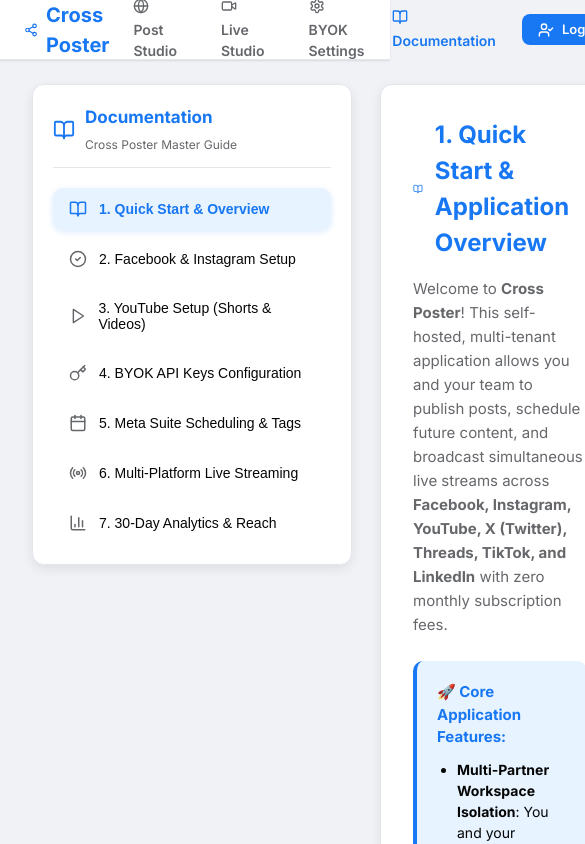
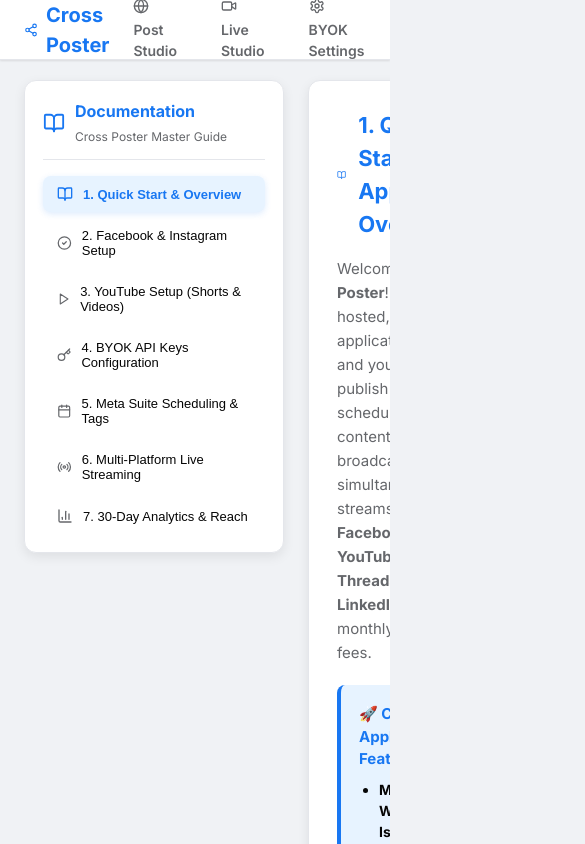
Before and after one commit to kamru1i/cross-poster, a Next.js app: page /docs in a window 390 px wide. Shown: the top 844 px of the page, 585 px wide, since content can reach past the window. Built offline with nearby package versions, Linux system fonts and the light colour scheme.

Commit message:
style: make dashboard & documentation layout 100% full width with zero side margins and adaptive low-res monitor responsiveness

```diff
--- a/app/docs/page.tsx
+++ b/app/docs/page.tsx
@@ -36,18 +36,26 @@
   ];
 
   return (
-    <div style={{ width: '100%', maxWidth: '1600px', margin: '0 auto', padding: '24px 32px', display: 'grid', gridTemplateColumns: '320px 1fr', gap: 28 }}>
+    <div style={{
+      width: '100%',
+      maxWidth: '100%',
+      margin: 0,
+      padding: '20px 24px',
+      display: 'grid',
+      gridTemplateColumns: 'minmax(260px, 300px) 1fr',
+      gap: 24
+    }}>
       {/* Sidebar Documentation Menu */}
-      <div className="card" style={{ height: 'fit-content', position: 'sticky', top: 80, padding: 20 }}>
-        <div style={{ display: 'flex', alignItems: 'center', gap: 10, marginBottom: 20, paddingBottom: 12, borderBottom: '1px solid #E4E6EB' }}>
+      <div className="card" style={{ height: 'fit-content', position: 'sticky', top: 80, padding: 18 }}>
+        <div style={{ display: 'flex', alignItems: 'center', gap: 10, marginBottom: 16, paddingBottom: 12, borderBottom: '1px solid #E4E6EB' }}>
           <BookOpen size={22} color="#1877F2" />
           <div>
-            <h3 style={{ fontSize: 17, fontWeight: 700, color: '#1877F2' }}>Documentation</h3>
+            <h3 style={{ fontSize: 16, fontWeight: 700, color: '#1877F2' }}>Documentation</h3>
             <span style={{ fontSize: 12, color: '#65676B' }}>Cross Poster Master Guide</span>
           </div>
         </div>
 
-        <div style={{ display: 'flex', flexDirection: 'column', gap: 8 }}>
+        <div style={{ display: 'flex', flexDirection: 'column', gap: 6 }}>
           {menuItems.map(item => {
             const Icon = item.icon;
             const isActive = activeSection === item.id;
@@ -58,21 +66,21 @@
                 style={{
                   display: 'flex',
                   alignItems: 'center',
-                  gap: 12,
-                  padding: '12px 16px',
-                  borderRadius: 10,
+                  gap: 10,
+                  padding: '10px 14px',
+                  borderRadius: 8,
                   border: 'none',
                   background: isActive ? '#E7F3FF' : 'transparent',
                   color: isActive ? '#1877F2' : '#050505',
                   fontWeight: isActive ? 700 : 500,
-                  fontSize: 14,
+                  fontSize: 13,
                   cursor: 'pointer',
                   textAlign: 'left',
                   transition: 'all 0.2s ease',
                   boxShadow: isActive ? '0 2px 6px rgba(24, 119, 242, 0.15)' : 'none'
                 }}
               >
-                <Icon size={18} color={isActive ? '#1877F2' : '#65676B'} />
+                <Icon size={16} color={isActive ? '#1877F2' : '#65676B'} />
                 <span>{item.title}</span>
               </button>
             );
@@ -81,21 +89,21 @@
       </div>
 
       {/* Main Documentation Content Area */}
-      <div className="card" style={{ minHeight: '650px', padding: 32 }}>
+      <div className="card" style={{ minHeight: '650px', padding: 28 }}>
         {activeSection === 'getting-started' && (
           <div>
             <div style={{ display: 'flex', alignItems: 'center', gap: 12, marginBottom: 16 }}>
-              <BookOpen size={28} color="#1877F2" />
-              <h2 style={{ fontSize: 24, fontWeight: 700, color: '#1877F2' }}>
+              <BookOpen size={26} color="#1877F2" />
+              <h2 style={{ fontSize: 22, fontWeight: 700, color: '#1877F2' }}>
                 1. Quick Start & Application Overview
               </h2>
             </div>
-            <p style={{ color: '#65676B', fontSize: 15, lineHeight: 1.6, marginBottom: 24 }}>
+            <p style={{ color: '#65676B', fontSize: 15, lineHeight: 1.6, marginBottom: 20 }}>
               Welcome to <strong>Cross Poster</strong>! This self-hosted, multi-tenant application allows you and your team to publish posts, schedule future content, and broadcast simultaneous live streams across <strong>Facebook, Instagram, YouTube, X (Twitter), Threads, TikTok, and LinkedIn</strong> with zero monthly subscription fees.
             </p>
 
-            <div style={{ backgroundColor: '#E7F3FF', borderLeft: '4px solid #1877F2', padding: 20, borderRadius: 10, marginBottom: 24 }}>
-              <h4 style={{ fontSize: 15, fontWeight: 700, color: '#1877F2', marginBottom: 10 }}>🚀 Core Application Features:</h4>
+            <div style={{ backgroundColor: '#E7F3FF', borderLeft: '4px solid #1877F2', padding: 18, borderRadius: 8, marginBottom: 20 }}>
+              <h4 style={{ fontSize: 15, fontWeight: 700, color: '#1877F2', marginBottom: 8 }}>🚀 Core Application Features:</h4>
               <ul style={{ paddingLeft: 20, fontSize: 14, color: '#050505', display: 'flex', flexDirection: 'column', gap: 8 }}>
                 <li><strong>Multi-Partner Workspace Isolation</strong>: You and your partner log in independently to your own private account workspaces.</li>
                 <li><strong>BYOK (Bring Your Own Keys)</strong>: Enter your own official free platform API keys directly in the UI.</li>
@@ -109,25 +117,25 @@
         {activeSection === 'meta-setup' && (
           <div>
             <div style={{ display: 'flex', alignItems: 'center', gap: 12, marginBottom: 16 }}>
-              <CheckCircle2 size={28} color="#1877F2" />
-              <h2 style={{ fontSize: 24, fontWeight: 700, color: '#1877F2' }}>
+              <CheckCircle2 size={26} color="#1877F2" />
+              <h2 style={{ fontSize: 22, fontWeight: 700, color: '#1877F2' }}>
                 2. Connecting Facebook Pages & Instagram Accounts
               </h2>
             </div>
-            <p style={{ color: '#65676B', fontSize: 15, marginBottom: 24 }}>
+            <p style={{ color: '#65676B', fontSize: 15, marginBottom: 20 }}>
               Step-by-step instructions to connect your Facebook Pages, Profiles, and Instagram Business accounts.
             </p>
 
             <div style={{ display: 'flex', flexDirection: 'column', gap: 16 }}>
-              <div style={{ border: '1px solid #CED0D4', borderRadius: 10, padding: 20, background: '#FFFFFF' }}>
-                <h3 style={{ fontSize: 16, fontWeight: 700, color: '#1877F2', marginBottom: 8 }}>Step 1: Obtain Meta Developer Credentials</h3>
+              <div style={{ border: '1px solid #CED0D4', borderRadius: 8, padding: 18, background: '#FFFFFF' }}>
+                <h3 style={{ fontSize: 15, fontWeight: 700, color: '#1877F2', marginBottom: 6 }}>Step 1: Obtain Meta Developer Credentials</h3>
                 <p style={{ fontSize: 14, color: '#050505', lineHeight: 1.5 }}>
                   Go to <a href="https://developers.facebook.com/" target="_blank" rel="noreferrer" style={{ color: '#1877F2', fontWeight: 600 }}>developers.facebook.com</a>, click <strong>Create App</strong>, choose <strong>Business</strong>, and copy your <strong>Meta App ID</strong> and <strong>Meta App Secret</strong>.
                 </p>
               </div>
 
-              <div style={{ border: '1px solid #CED0D4', borderRadius: 10, padding: 20, background: '#FFFFFF' }}>
-                <h3 style={{ fontSize: 16, fontWeight: 700, color: '#1877F2', marginBottom: 8 }}>Step 2: Required Products & Scopes</h3>
+              <div style={{ border: '1px solid #CED0D4', borderRadius: 8, padding: 18, background: '#FFFFFF' }}>
+                <h3 style={{ fontSize: 15, fontWeight: 700, color: '#1877F2', marginBottom: 6 }}>Step 2: Required Products & Scopes</h3>
                 <p style={{ fontSize: 14, color: '#050505', lineHeight: 1.5 }}>
                   Add <strong>Facebook Login for Business</strong>, <strong>Instagram Graph API</strong>, and request permissions: <code>pages_manage_posts</code>, <code>pages_read_engagement</code>, <code>instagram_content_publish</code>.
                 </p>
@@ -139,18 +147,18 @@
         {activeSection === 'youtube-setup' && (
           <div>
             <div style={{ display: 'flex', alignItems: 'center', gap: 12, marginBottom: 16 }}>
-              <Play size={28} color="#FF0000" />
-              <h2 style={{ fontSize: 24, fontWeight: 700, color: '#FF0000' }}>
+              <Play size={26} color="#FF0000" />
+              <h2 style={{ fontSize: 22, fontWeight: 700, color: '#FF0000' }}>
                 3. Connecting YouTube Channels (Videos & Shorts)
               </h2>
             </div>
-            <p style={{ color: '#65676B', fontSize: 15, marginBottom: 24 }}>
+            <p style={{ color: '#65676B', fontSize: 15, marginBottom: 20 }}>
               Enable 4K video uploads and YouTube Shorts cross-posting for your YouTube Channel.
             </p>
 
-            <div style={{ border: '1px solid #CED0D4', borderRadius: 10, padding: 20, background: '#FFFFFF' }}>
-              <h3 style={{ fontSize: 16, fontWeight: 700, color: '#FF0000', marginBottom: 10 }}>Google Cloud Setup Steps</h3>
-              <ol style={{ paddingLeft: 20, fontSize: 14, color: '#050505', display: 'flex', flexDirection: 'column', gap: 10 }}>
+            <div style={{ border: '1px solid #CED0D4', borderRadius: 8, padding: 18, background: '#FFFFFF' }}>
+              <h3 style={{ fontSize: 15, fontWeight: 700, color: '#FF0000', marginBottom: 8 }}>Google Cloud Setup Steps</h3>
+              <ol style={{ paddingLeft: 20, fontSize: 14, color: '#050505', display: 'flex', flexDirection: 'column', gap: 8 }}>
                 <li>Navigate to <a href="https://console.cloud.google.com/" target="_blank" rel="noreferrer" style={{ color: '#FF0000', fontWeight: 600 }}>Google Cloud Console</a>.</li>
                 <li>Enable <strong>YouTube Data API v3</strong> and <strong>YouTube Live Streaming API</strong>.</li>
                 <li>Create an <strong>OAuth 2.0 Client ID</strong> (Web Application).</li>
@@ -163,16 +171,16 @@
         {activeSection === 'byok-setup' && (
           <div>
             <div style={{ display: 'flex', alignItems: 'center', gap: 12, marginBottom: 16 }}>
-              <Key size={28} color="#1877F2" />
-              <h2 style={{ fontSize: 24, fontWeight: 700, color: '#1877F2' }}>
+              <Key size={26} color="#1877F2" />
+              <h2 style={{ fontSize: 22, fontWeight: 700, color: '#1877F2' }}>
                 4. BYOK (Bring Your Own Keys) Encryption Settings
               </h2>
             </div>
-            <p style={{ color: '#65676B', fontSize: 15, marginBottom: 24 }}>
+            <p style={{ color: '#65676B', fontSize: 15, marginBottom: 20 }}>
               Cross Poster uses AES-256 encryption to store your API keys securely on the server without rate limit restrictions.
             </p>
 
-            <div style={{ backgroundColor: '#F0F2F5', padding: 20, borderRadius: 10 }}>
+            <div style={{ backgroundColor: '#F0F2F5', padding: 18, borderRadius: 8 }}>
               <p style={{ fontSize: 14, color: '#050505', lineHeight: 1.6 }}>
                 Open <strong>⚙️ BYOK Settings</strong> from the top navbar header, enter your platform credentials, and click <strong>Save Encrypted Credentials</strong>. All keys are encrypted before storing to database.
               </p>
@@ -183,16 +191,16 @@
         {activeSection === 'post-scheduling' && (
           <div>
             <div style={{ display: 'flex', alignItems: 'center', gap: 12, marginBottom: 16 }}>
-              <Calendar size={28} color="#1877F2" />
-              <h2 style={{ fontSize: 24, fontWeight: 700, color: '#1877F2' }}>
+              <Calendar size={26} color="#1877F2" />
+              <h2 style={{ fontSize: 22, fontWeight: 700, color: '#1877F2' }}>
                 5. Meta Suite Post Scheduling & Tags
               </h2>
             </div>
-            <p style={{ color: '#65676B', fontSize: 15, marginBottom: 24 }}>
+            <p style={{ color: '#65676B', fontSize: 15, marginBottom: 20 }}>
               Schedule future posts and use AI-recommended peak audience active times.
             </p>
 
-            <ol style={{ paddingLeft: 20, fontSize: 14, color: '#050505', display: 'flex', flexDirection: 'column', gap: 10 }}>
+            <ol style={{ paddingLeft: 20, fontSize: 14, color: '#050505', display: 'flex', flexDirection: 'column', gap: 8 }}>
               <li>In <strong>Post Studio</strong>, click on the <strong>Schedule Post</strong> tab.</li>
               <li>Click <strong>⚡ Optimal Posting Time</strong> to auto-set peak follower engagement hours.</li>
               <li>Add hashtags (`#TechNews`) or account tags (`@PartnerBrand`) before scheduling.</li>
@@ -203,16 +211,16 @@
         {activeSection === 'live-streaming' && (
           <div>
             <div style={{ display: 'flex', alignItems: 'center', gap: 12, marginBottom: 16 }}>
-              <Radio size={28} color="#FF0000" />
-              <h2 style={{ fontSize: 24, fontWeight: 700, color: '#FF0000' }}>
+              <Radio size={26} color="#FF0000" />
+              <h2 style={{ fontSize: 22, fontWeight: 700, color: '#FF0000' }}>
                 6. Multi-Platform Live Streaming Guide
               </h2>
             </div>
-            <p style={{ color: '#65676B', fontSize: 15, marginBottom: 24 }}>
+            <p style={{ color: '#65676B', fontSize: 15, marginBottom: 20 }}>
               Broadcast live from your web camera or mobile app across Facebook Live, YouTube Live, and Custom RTMP destinations simultaneously.
             </p>
 
-            <ol style={{ paddingLeft: 20, fontSize: 14, color: '#050505', display: 'flex', flexDirection: 'column', gap: 10 }}>
+            <ol style={{ paddingLeft: 20, fontSize: 14, color: '#050505', display: 'flex', flexDirection: 'column', gap: 8 }}>
               <li>Go to <strong>Live Studio</strong> from the navbar header.</li>
               <li>Select your target live platforms (e.g. ✅ Facebook Live + ✅ YouTube Live).</li>
               <li>Enter a broadcast title and click <strong>Start Multi-Live Stream</strong>.</li>
@@ -223,16 +231,16 @@
         {activeSection === 'analytics-logs' && (
           <div>
             <div style={{ display: 'flex', alignItems: 'center', gap: 12, marginBottom: 16 }}>
-              <BarChart3 size={28} color="#1877F2" />
-              <h2 style={{ fontSize: 24, fontWeight: 700, color: '#1877F2' }}>
+              <BarChart3 size={26} color="#1877F2" />
+              <h2 style={{ fontSize: 22, fontWeight: 700, color: '#1877F2' }}>
                 7. 30-Day Reach & Analytics Insights
               </h2>
             </div>
-            <p style={{ color: '#65676B', fontSize: 15, marginBottom: 24 }}>
+            <p style={{ color: '#65676B', fontSize: 15, marginBottom: 20 }}>
               Track 30-day total reach, impressions, likes, and comments across all platforms.
             </p>
 
-            <div style={{ backgroundColor: '#F0F2F5', padding: 20, borderRadius: 10 }}>
+            <div style={{ backgroundColor: '#F0F2F5', padding: 18, borderRadius: 8 }}>
               <p style={{ fontSize: 14, color: '#050505', lineHeight: 1.6 }}>
                 All published posts automatically sync performance stats via Graph APIs. View detailed breakdown under the <strong>30-Day Social Reach Insights</strong> card on the homepage.
               </p>
--- a/app/globals.css
+++ b/app/globals.css
@@ -38,16 +38,20 @@
   padding: 0;
 }
 
-body {
-  font-family: 'Inter', system-ui, -apple-system, sans-serif;
+html, body {
+  width: 100%;
+  max-width: 100%;
+  overflow-x: hidden;
   background-color: var(--fb-bg);
   color: var(--fb-text);
+  font-family: 'Inter', system-ui, -apple-system, sans-serif;
   line-height: 1.5;
   -webkit-font-smoothing: antialiased;
 }
 
-/* Header Navbar */
+/* Header Navbar - 100% Full Width */
 .navbar {
+  width: 100%;
   height: 60px;
   background: var(--fb-surface);
   border-bottom: 1px solid var(--fb-divider);
@@ -228,18 +232,29 @@
   color: var(--fb-blue);
 }
 
-/* Responsive Grid Layout */
+/* 100% Full-Width Responsive Dashboard Grid Container (No Margins) */
 .grid-container {
+  width: 100%;
+  max-width: 100%;
+  margin: 0;
+  padding: 20px 24px;
   display: grid;
-  grid-template-columns: 1fr 400px;
+  grid-template-columns: 1fr 380px;
   gap: 24px;
-  max-width: 1300px;
-  margin: 24px auto;
-  padding: 0 20px;
+}
+
+/* Responsive Breakpoints for Low & High Pixel Monitors */
+@media (max-width: 1200px) {
+  .grid-container {
+    grid-template-columns: 1fr 340px;
+    padding: 16px;
+    gap: 16px;
+  }
 }
 
 @media (max-width: 992px) {
   .grid-container {
     grid-template-columns: 1fr;
+    padding: 12px;
   }
 }
--- a/app/settings/page.tsx
+++ b/app/settings/page.tsx
@@ -20,7 +20,7 @@
   };
 
   return (
-    <div style={{ maxWidth: 850, margin: '30px auto', padding: '0 20px' }}>
+    <div style={{ width: '100%', maxWidth: '100%', margin: 0, padding: '20px 24px' }}>
       <div className="card">
         <div style={{ display: 'flex', alignItems: 'center', gap: 10, marginBottom: 20 }}>
           <Key size={24} color="#1877F2" />
```
Also changed, not shown: app/live/page.tsx (+4 -4 lines).
